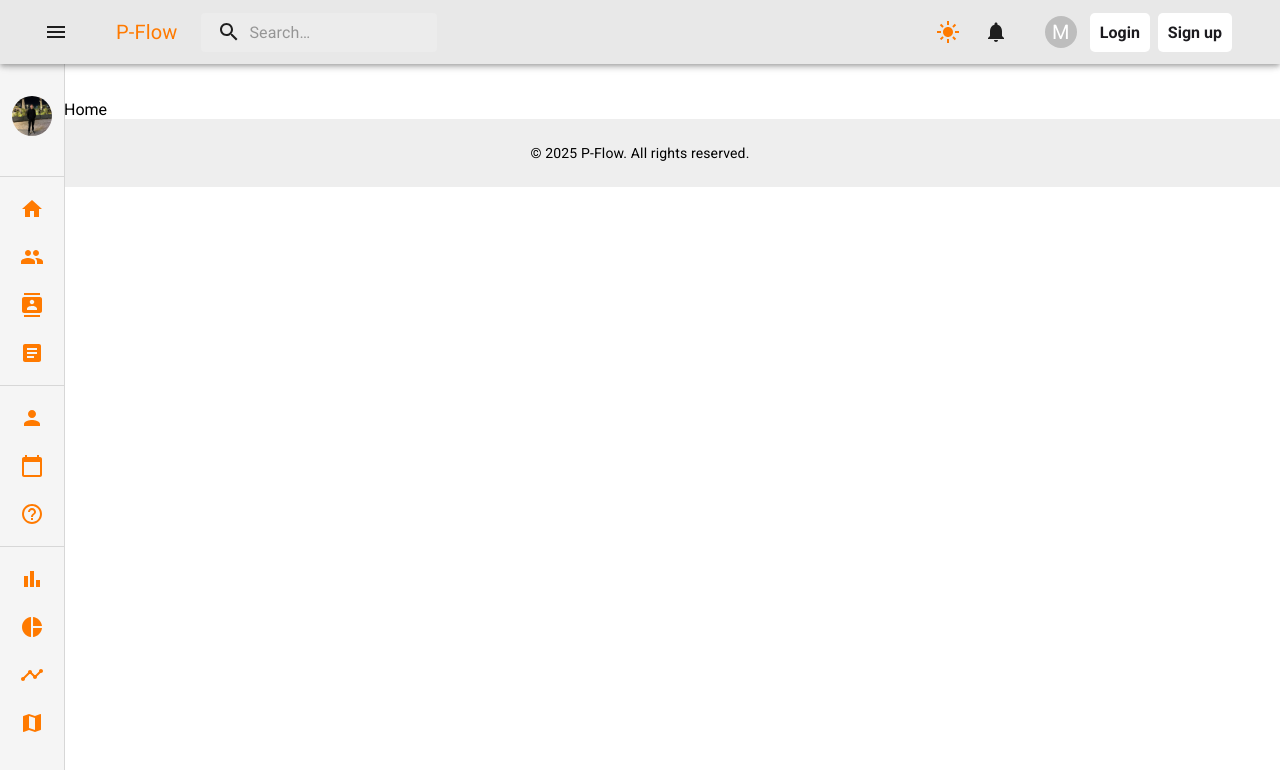
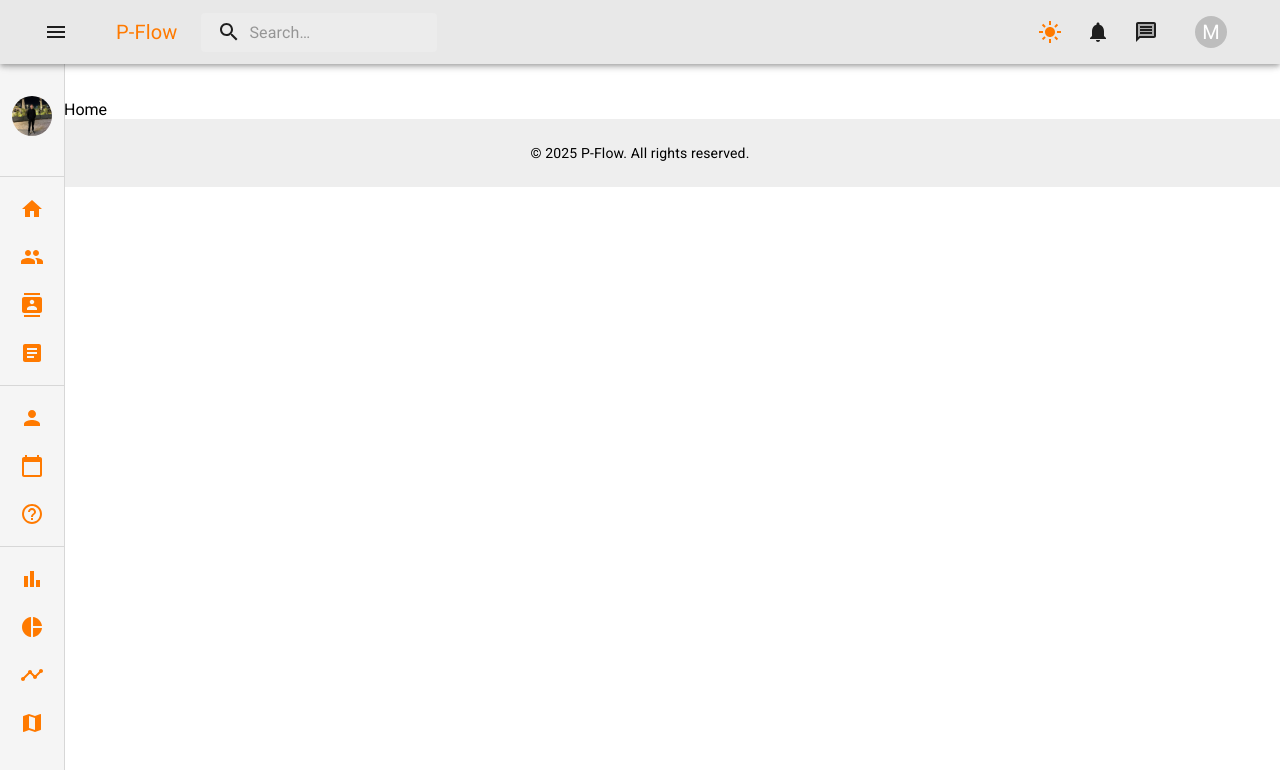
Before and after one commit to elref7i/p-flow, a React (Vite) app: page / in a window 1280 px wide. Shown: the top 770 px of the page. Built offline with nearby package versions, Linux system fonts and the light colour scheme; sample sign-in values are in the browser's storage.

Commit message:
Add message icon to Navbar; conditionally render login and signup links based on user token; integrate UserTypeContext in Sidebar for token access

```diff
--- a/src/components/Navbar/Navbar.jsx
+++ b/src/components/Navbar/Navbar.jsx
@@ -20,6 +20,7 @@ import { ThemeContext } from '../../context/theme.context';
 import ProfilePerson from '../Common/ProfilePerson';
 import { UserTypeContext } from '../../context/UserType.context';
 import { CustomLink } from '../Common/ButtonStyle';
+import { Message, MessageOutlined, MessageTwoTone } from '@mui/icons-material';
 
 const drawerWidth = 240;
 
@@ -129,9 +130,14 @@ export default function Navbar() {
                 <IconButton color="inherit" aria-label="delete" size="medium">
                   <NotificationsIcon fontSize="inherit" />
                 </IconButton>
+                <IconButton color="inherit" aria-label="delete" size="medium">
+                  <MessageTwoTone fontSize="inherit" />
+                </IconButton>
                 <ProfilePerson />
               </>
             )}
+            {!token && (
+              <>
                 <CustomLink
                   to={'/login'}
                   p={'10px'}
@@ -150,6 +156,8 @@ export default function Navbar() {
                 >
                   Sign up
                 </CustomLink>
+              </>
+            )}
           </Stack>
         </Toolbar>
       </Container>
--- a/src/components/Sidebar/Sidebar.jsx
+++ b/src/components/Sidebar/Sidebar.jsx
@@ -29,6 +29,7 @@ import MapIcon from '@mui/icons-material/Map';
 import ImageAdmin from '../../assets/photo_2024-12-03_19-37-17.jpg';
 import { useContext } from 'react';
 import { ThemeContext } from '../../context/theme.context';
+import { UserTypeContext } from '../../context/UserType.context';
 
 const drawerWidth = 240;
 const openedMixin = (theme) => ({
@@ -107,6 +108,7 @@ const ArrayThree = [
 export default function Sidebar() {
   const theme = useTheme();
   const { open, handleDrawerClose } = useContext(ThemeContext);
+  const { token } = useContext(UserTypeContext);
 
   return (
     <Drawer variant="permanent" open={open}>
```
Lines whose indentation alone changed are shown as unchanged.
